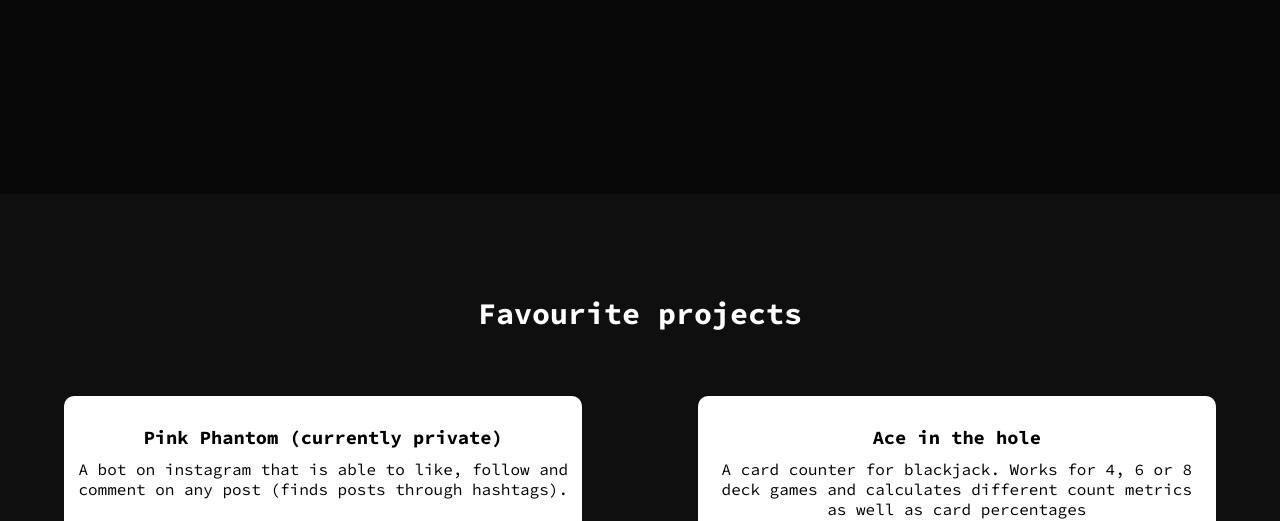
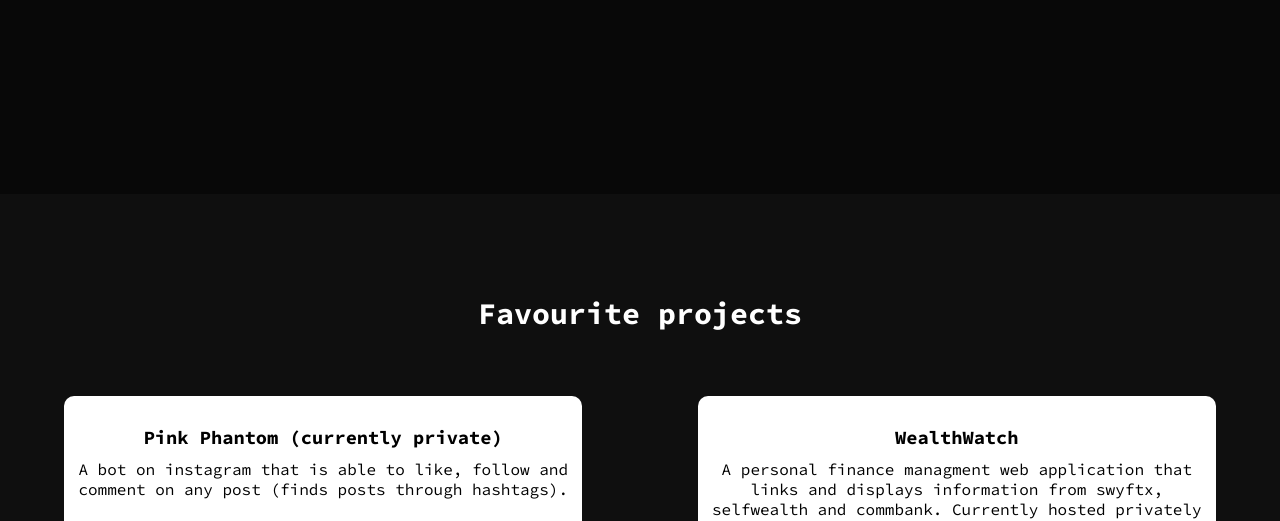
Before and after one commit to Kayosss/website-of-kayos.github.io, a plain HTML site: page index.html in a window 1280 px wide. Shown: the part 606-1127 px from the top of the page. Drawn offline with nearby package versions, Linux system fonts and the light colour scheme.

Commit message:
wealthwatch as favourite

```diff
--- a/index.html
+++ b/index.html
@@ -45,11 +45,7 @@
 
         <div class="nav-links" id="navLinks">
           <button class="close-icon">
-                        <i
-                            class="material-symbols-outlined"
-                            onclick="hideMenu()"
-                            >close</i
-                        >
+            <i class="material-symbols-outlined" onclick="hideMenu()">close</i>
           </button>
 
           <ul>
@@ -65,10 +61,7 @@
         <p><span class="des-typed"></span></p>
       </div>
       <div class="icon">
-                <a
-                    class="material-symbols-outlined md-2"
-                    id="arrow"
-                    href="#favourite"
+        <a class="material-symbols-outlined md-2" id="arrow" href="#favourite"
           >keyboard_double_arrow_down</a
         >
       </div>
@@ -76,9 +69,7 @@
     <script src="https://cdn.jsdelivr.net/npm/typed.js@2.0.12"></script>
     <script>
       var desTyped = new Typed(".des-typed", {
-                strings: [
-                    "Hey, I am a student in computing and this is my website",
-                ],
+        strings: ["Hey, I am a student in computing and this is my website"],
         typeSpeed: 50,
         startDelay: 2000,
         onComplete: (self) => {
@@ -99,8 +90,8 @@
           <div class="project-box">
             <h3>Pink Phantom (currently private)</h3>
             <p>
-                            A bot on instagram that is able to like, follow and
-                            comment on any post (finds posts through hashtags).
+              A bot on instagram that is able to like, follow and comment on any
+              post (finds posts through hashtags).
             </p>
           </div>
         </a>
@@ -110,11 +101,11 @@
           target="_blank"
         >
           <div class="project-box">
-                        <h3>Ace in the hole</h3>
+            <h3>WealthWatch</h3>
             <p>
-                            A card counter for blackjack. Works for 4, 6 or 8
-                            deck games and calculates different count metrics as
-                            well as card percentages
+              A personal finance managment web application that links and
+              displays information from swyftx, selfwealth and commbank.
+              Currently hosted privately since I am the only user at the moment
             </p>
           </div>
         </a>
```
Lines whose indentation alone changed are shown as unchanged.
